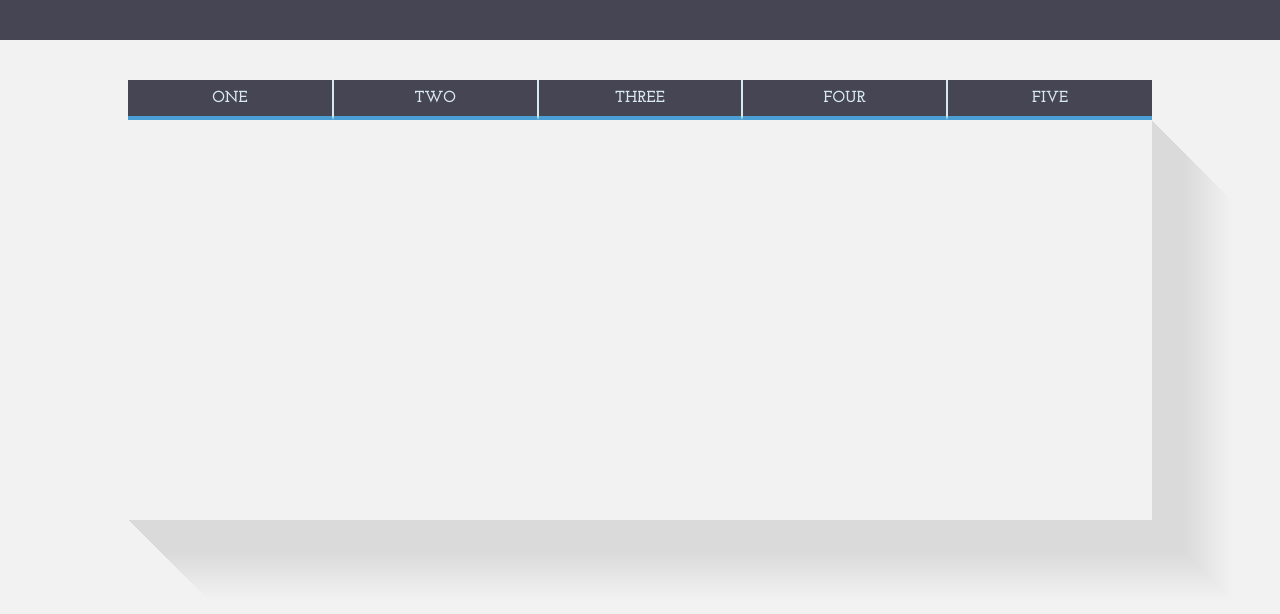
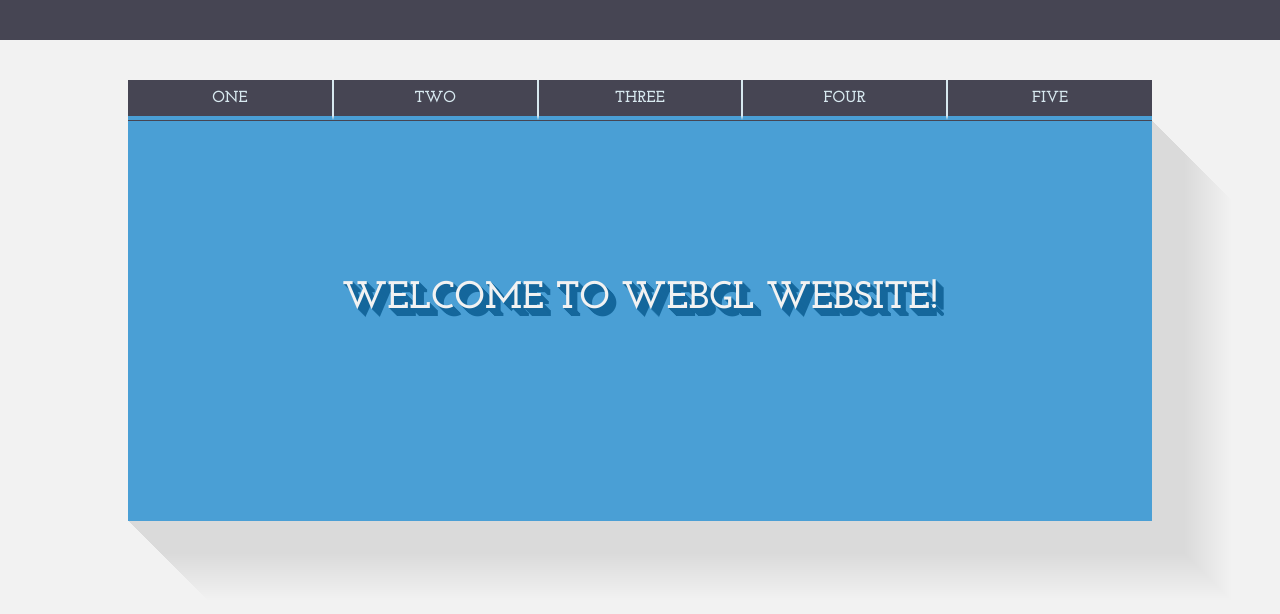
Before and after one commit to maeschli/WebGLproject, a plain HTML site: page src/index.html in a window 1280 px wide. Drawn offline with Linux system fonts and the light colour scheme.

Commit message:
Added simple start window

```diff
--- a/src/css/style.css
+++ b/src/css/style.css
@@ -154,6 +154,30 @@ nav ul li a:hover, .cur {
     display: none;
 }
 
+#welcome{
+    background-color: #4A9FD5;
+    color: #f2f2f2;
+    border-top: 1px solid #464553;
+    text-align: center;
+    min-height: 400px;
+}
+
+#welcome p{
+    font-family: JosefinSlab;
+    font-size: 240%;
+    text-transform: uppercase;
+    position: relative;
+    top: 120px;
+    text-shadow: #15679c 1px 1px,
+    #15679c 2px 2px,
+    #15679c 3px 3px,
+    #15679c 4px 4px,
+    #15679c 5px 5px,
+    #15679c 6px 6px,
+    #15679c 7px 7px,
+    #15679c 8px 8px;
+}
+
 footer{
     height: 140px;
     background-color: #464553;
--- a/src/index.html
+++ b/src/index.html
@@ -22,6 +22,9 @@
             </ul>
         </nav>
         <div id="content">
+            <div id="welcome">
+                <p>Welcome to WebGL website!</p>
+            </div>
             <div class="divBox" id="one"></div>
             <div class="divBox" id="two"></div>
             <div class="divBox" id="three"></div>
@@ -33,6 +36,7 @@
     <script>
         function showDiv(divId, menuId){
             $('a').removeClass('cur');
+            $('#welcome').hide();
             $('.divBox').each(function() {
                 if ($(this).attr("id") == divId) {
                     $(this).fadeIn(700).show();
```
